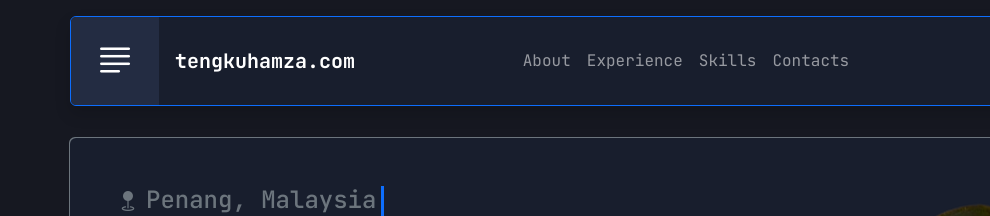
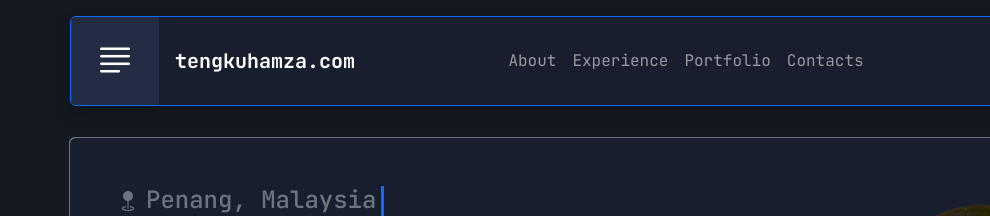
Before and after one commit to Ph4ntomX/my-portfolio, a plain HTML site: page index.html in a window 1280 px wide. Shown: the top 216 px of the page, 0-990 px from the left. Drawn offline with nearby package versions, Linux system fonts and the light colour scheme.

Commit message:
Changed skills to portfolio in navbar

```diff
--- a/index.html
+++ b/index.html
@@ -88,7 +88,7 @@
                             <a class="nav-link" href="#experience">Experience</a>
                         </li>
                         <li class="nav-item">
-                            <a class="nav-link" href="#skills">Skills</a>
+                            <a class="nav-link" href="#portfolio">Portfolio</a>
                         </li>
                         <li class="nav-item">
                             <a class="nav-link" href="#contacts">Contacts</a>
@@ -638,7 +638,7 @@
                         <a class="nav-link" href="#experience">Experience</a>
                     </li>
                     <li class="nav-item">
-                        <a class="nav-link" href="#skills">Skills</a>
+                        <a class="nav-link" href="#portfolio">Portfolio</a>
                     </li>
                     <li class="nav-item">
                         <a class="nav-link" href="#contacts">Contacts</a>
```
